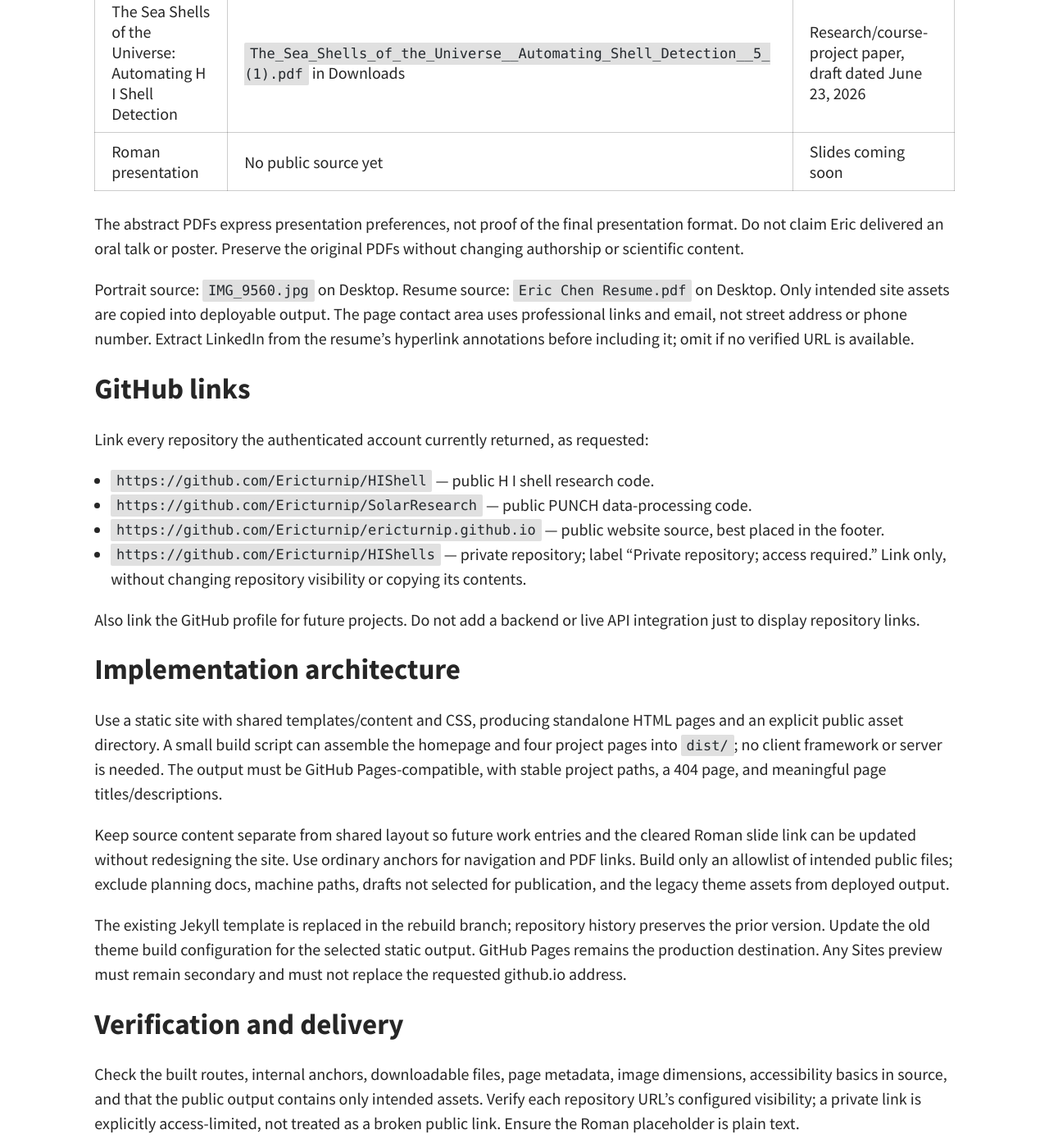
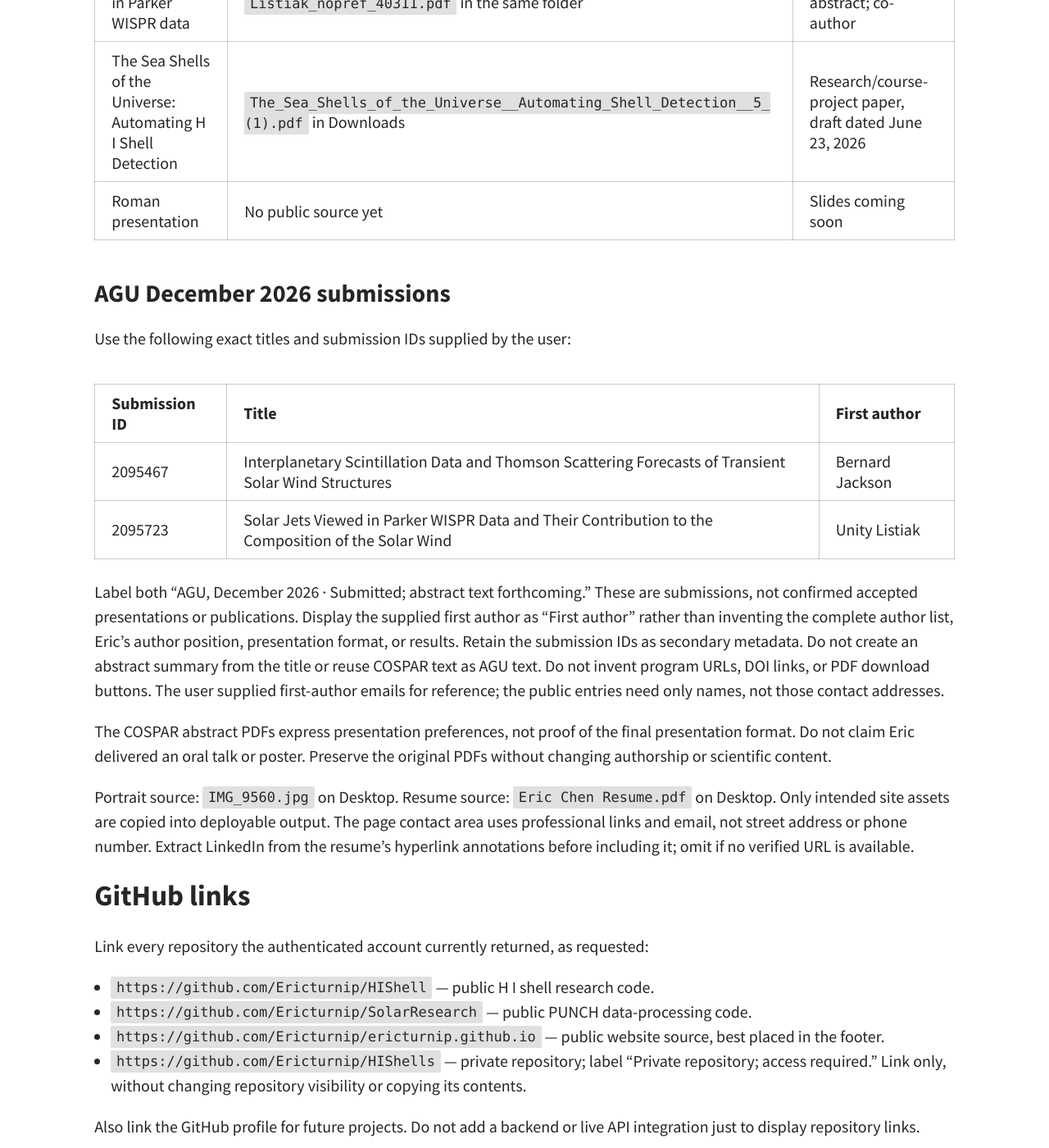
Before and after one commit to Ericturnip/ericturnip.github.io, a Jekyll site: the page built from docs/superpowers/specs/2026-09-23-personal-website-design.md, in a window 1280 px wide and 1400 px high, scrolled down 3237 px. Shown: the whole window at 82% size. Built offline with Jekyll 4.4.1, drawn with Linux system fonts in a browser that asks for light colours; our own code applies the rules of GitHub Pages for plain Markdown files; some of the changed text lies outside the part shown.

Commit message:
docs: add December AGU abstract submissions

```diff
--- a/docs/superpowers/specs/2026-09-23-personal-website-design.md
+++ b/docs/superpowers/specs/2026-09-23-personal-website-design.md
@@ -4,7 +4,7 @@
 
 Rebuild the existing `Ericturnip/ericturnip.github.io` website from scratch for research collaborators and industry employers. Graduate admissions are not the current target. Preserve the GitHub Pages address and repository history. The first version should make Eric's contributions, scientific interests, engineering experience, and available work easy to assess.
 
-The user approved the research-and-engineering portfolio direction, authorized linking all GitHub repositories, requested a portrait, and identified two COSPAR abstracts and the H I shell paper as presentable materials. Roman slides must remain a placeholder until NASA returns a cleared version. New roles should have minimal descriptions; SEB has a concrete antenna-tracking project.
+The user approved the research-and-engineering portfolio direction, authorized linking all GitHub repositories, requested a portrait, and identified two COSPAR abstracts and the H I shell paper as presentable materials. The user also supplied metadata for two AGU December 2026 abstract submissions; their text is not yet available. Roman slides must remain a placeholder until NASA returns a cleared version. New roles should have minimal descriptions; SEB has a concrete antenna-tracking project.
 
 ## Experience and visual design
 
@@ -17,7 +17,7 @@
 1. Name, UC Berkeley astrophysics affiliation, portrait, and a short introduction connecting scientific computing, machine learning, and space systems. Describe interests without implying that all incoming roles have started substantive research.
 2. Four selected project summaries: H I shell detection, Kp forecasting and heliophysics, Roman integrated modeling, and Foxit LLM integration. Link each to its project page.
 3. Compact experience timeline: Berkeley Lab/Lazuli, SEB, NASA Goddard, UCSD research, Tsinghua research, and Foxit. Describe Lazuli as an upcoming research role with details to follow. SEB text: "Working on rotating a ground radio dish to track a rocket during launch and maintain the radio link." Do not claim flight validation or completed performance improvements.
-4. Research outputs: the two COSPAR abstracts, the June 23 H I paper, and a Roman presentation entry with the plain text "Slides coming soon." The placeholder has no download link and no clearance-process details.
+4. Research outputs: the two COSPAR abstracts, the June 23 H I paper, two AGU December 2026 submissions, and a Roman presentation entry with the plain text "Slides coming soon." Unavailable materials have no download links. The Roman entry has no clearance-process details.
 5. Brief About section with the UCSD-to-Berkeley path and hackathon organizing. Contact links and downloadable resume. No invented hobbies, career availability, or job-search claims.
 
 ## Project pages
@@ -61,7 +61,18 @@
 | The Sea Shells of the Universe: Automating H I Shell Detection | `The_Sea_Shells_of_the_Universe__Automating_Shell_Detection__5_ (1).pdf` in Downloads | Research/course-project paper, draft dated June 23, 2026 |
 | Roman presentation | No public source yet | Slides coming soon |
 
-The abstract PDFs express presentation preferences, not proof of the final presentation format. Do not claim Eric delivered an oral talk or poster. Preserve the original PDFs without changing authorship or scientific content.
+### AGU December 2026 submissions
+
+Use the following exact titles and submission IDs supplied by the user:
+
+| Submission ID | Title | First author |
+| --- | --- | --- |
+| 2095467 | Interplanetary Scintillation Data and Thomson Scattering Forecasts of Transient Solar Wind Structures | Bernard Jackson |
+| 2095723 | Solar Jets Viewed in Parker WISPR Data and Their Contribution to the Composition of the Solar Wind | Unity Listiak |
+
+Label both "AGU, December 2026 · Submitted; abstract text forthcoming." These are submissions, not confirmed accepted presentations or publications. Display the supplied first author as "First author" rather than inventing the complete author list, Eric's author position, presentation format, or results. Retain the submission IDs as secondary metadata. Do not create an abstract summary from the title or reuse COSPAR text as AGU text. Do not invent program URLs, DOI links, or PDF download buttons. The user supplied first-author emails for reference; the public entries need only names, not those contact addresses.
+
+The COSPAR abstract PDFs express presentation preferences, not proof of the final presentation format. Do not claim Eric delivered an oral talk or poster. Preserve the original PDFs without changing authorship or scientific content.
 
 Portrait source: `IMG_9560.jpg` on Desktop. Resume source: `Eric Chen Resume.pdf` on Desktop. Only intended site assets are copied into deployable output. The page contact area uses professional links and email, not street address or phone number. Extract LinkedIn from the resume's hyperlink annotations before including it; omit if no verified URL is available.
 
```
